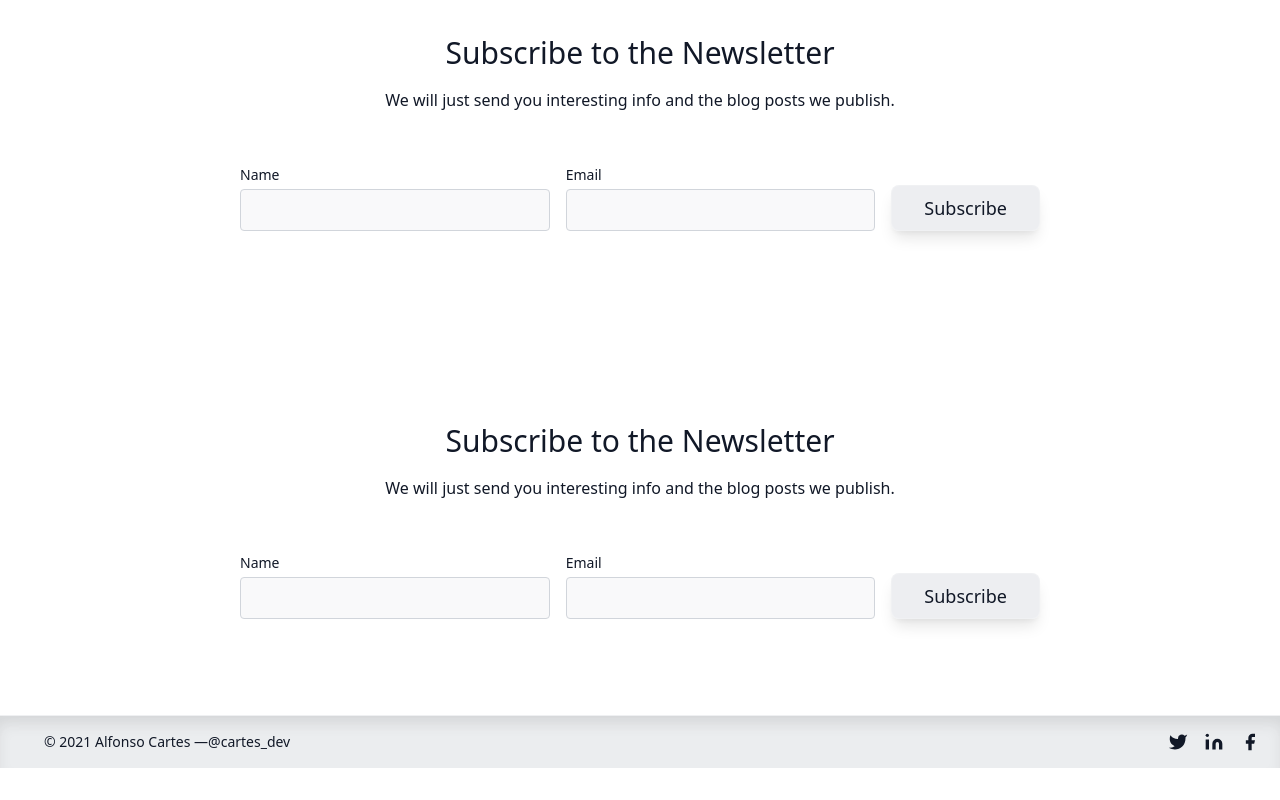
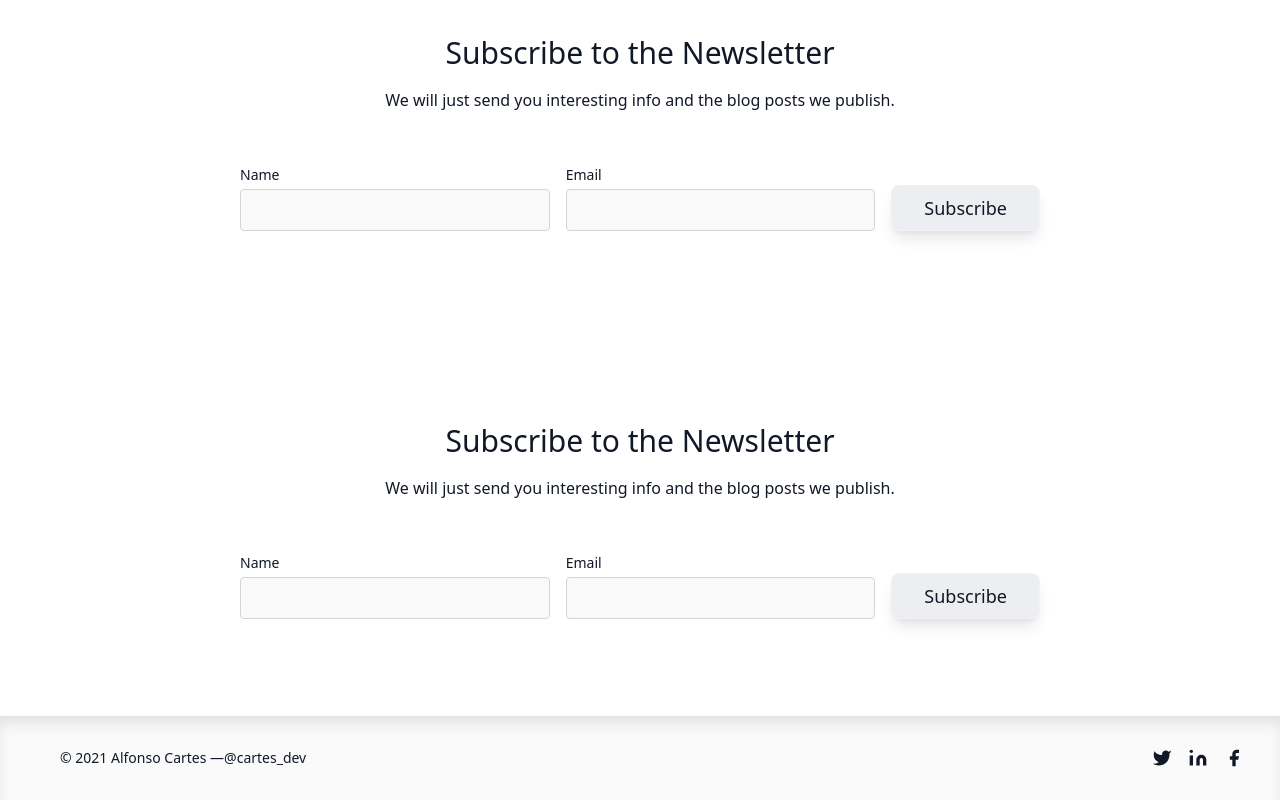
Before and after one commit to alfonsocartes/cartes_dev, a Next.js app: page / in a window 1280 px wide. Shown: the part 194-994 px from the top of the page. Before the commit the page ends 962 px from the top, so only its background shows below. Built offline with nearby package versions, Linux system fonts and the light colour scheme.

Commit message:
Change footer background and padding

```diff
--- a/components/layout/footer.js
+++ b/components/layout/footer.js
@@ -3,7 +3,7 @@ import React from "react";
 export default function Footer() {
   return (
     <footer className="body-font ">
-      <div className="frosted bg-opacity-20 bg-gray-400 dark:bg-white-800 border-white border-opacity-20 border-t top-inner-shadow">
+      <div className="frosted bg-opacity-20 bg-gray-200 dark:bg-white-800 border-white border-opacity-20 border-t p-4 top-inner-shadow">
         <div className="container mx-auto py-4 px-5 flex flex-wrap flex-col sm:flex-row">
           <p className="text-sm sm:ml-6 sm:mt-0 mt-4">
             © {new Date().getFullYear()} Alfonso Cartes —
```
